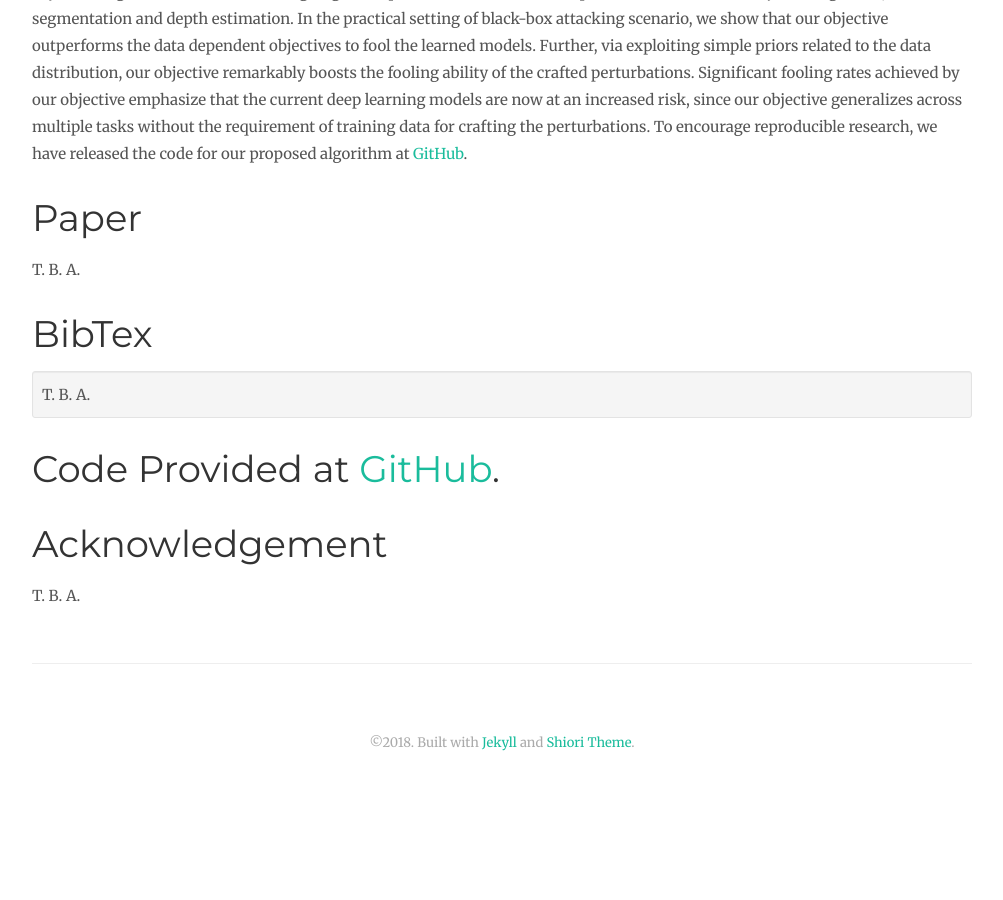
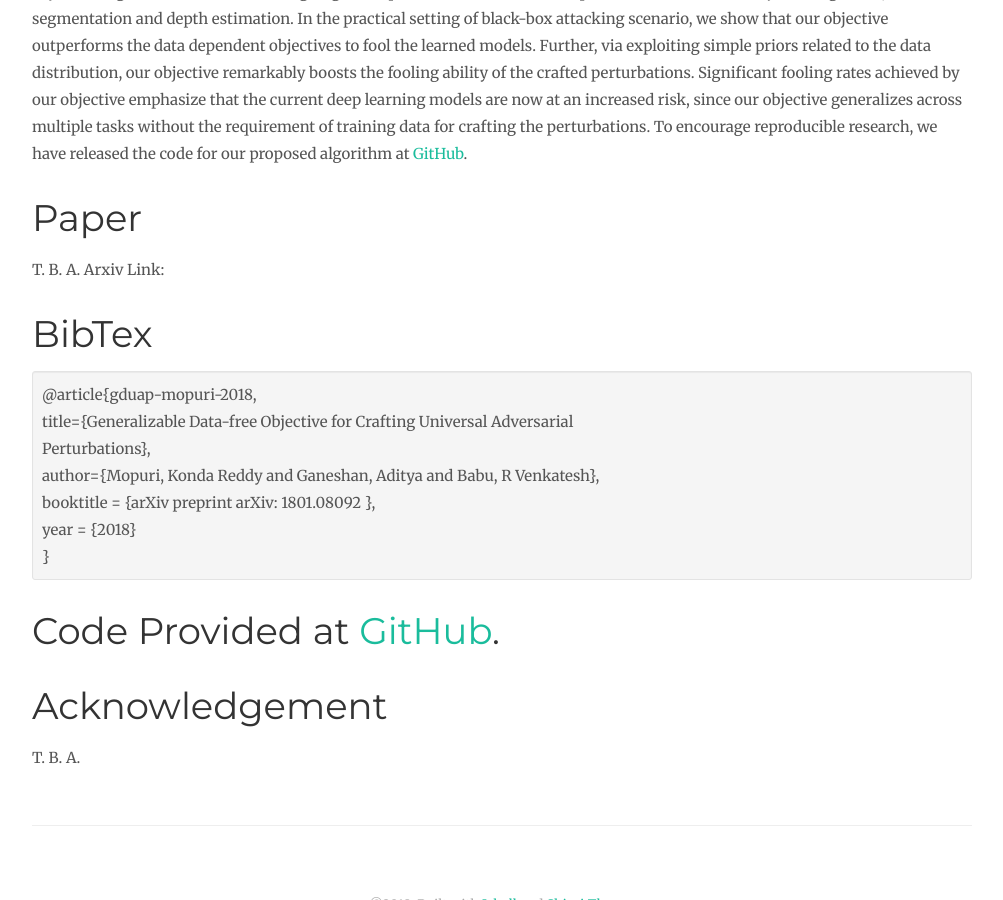
Before and after one commit to val-iisc/GD-UAP, a Jekyll site: the page built from index.html, in a window 1280 px wide and 900 px high, scrolled down 732 px. Shown: the whole window, without its empty margins (138-1141 px from the left). Built offline with Jekyll 4.4.1, drawn with Linux system fonts in a browser that asks for light colours; nearby versions of some CDN libraries; comment, search, counter and statistics services are not loaded; before the commit the page ends 1527 px from its top, so only the background shows below that.

Commit message:
added ref

```diff
--- a/index.html
+++ b/index.html
@@ -36,11 +36,19 @@ the perturbations. To encourage reproducible research, we have released the code
   <h1> Paper </h1>
   <p>
     T. B. A.
+
+    Arxiv Link: <a href= "" target= '_blank'></a>
   </p>
   <h1> BibTex </h1>
   <p>
     <div class="well well-sm">
-    T. B. A.
+      @article{gduap-mopuri-2018,<br>
+  title={Generalizable Data-free Objective for Crafting Universal Adversarial<br>
+    Perturbations},<br>
+  author={Mopuri, Konda Reddy and Ganeshan, Aditya and Babu, R Venkatesh},<br>
+  booktitle = {arXiv preprint arXiv: 1801.08092 },<br>
+  year = {2018}<br>
+  }<br>
   </div>
   </code>
   </p>
```
Also changed, not shown: 1 other file.
